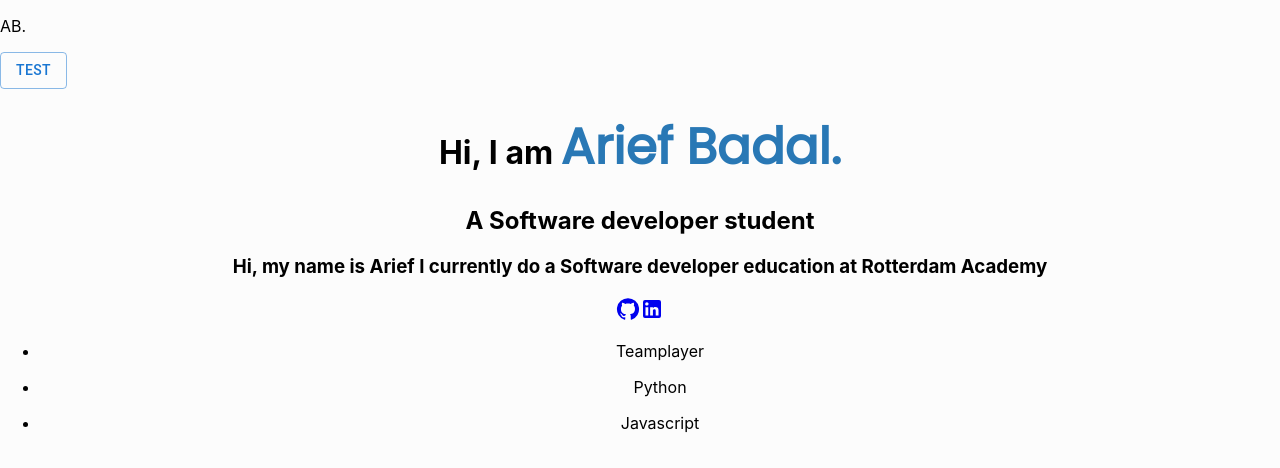
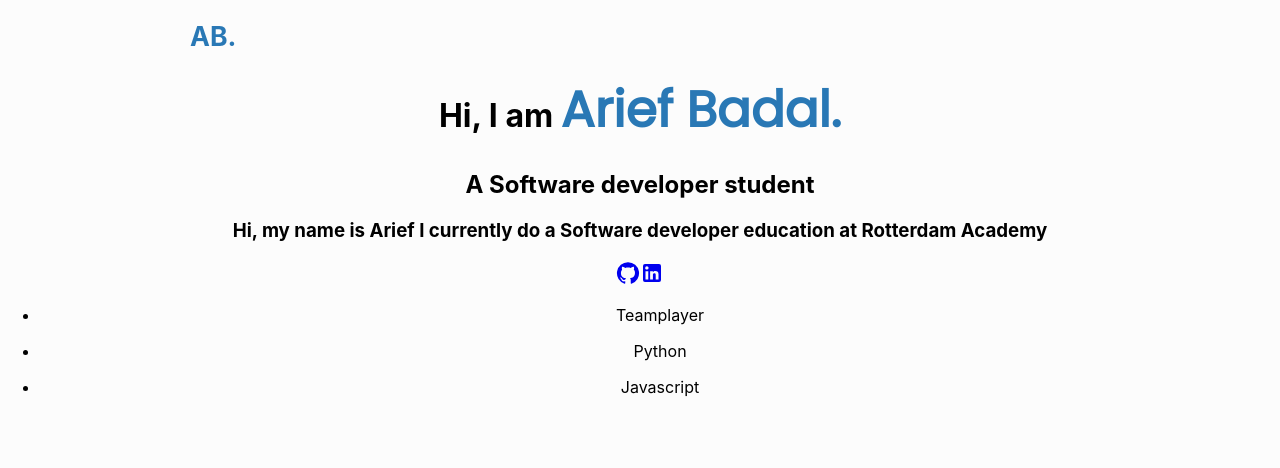
Before and after one commit to AriefBadal23/portofolio-website, a React (Create React App) app: page / in a window 1280 px wide. Shown: the top 468 px of the page. Built offline with nearby package versions, Linux system fonts and the light colour scheme.

Commit message:
Add header component

```diff
--- /dev/null
+++ b/src/components/header/header.css
@@ -0,0 +1,6 @@
+.header-title{
+    color: #2978b5;
+    margin-left: 190px;
+    margin-top: 20px;
+    font-size: 20pt;
+}
--- a/src/components/header/header.js
+++ b/src/components/header/header.js
@@ -1,15 +1,10 @@
-import { Button } from '@mui/material';
-import GitHubIcon from '@mui/icons-material/GitHub';
-import {header} from '../portofolio'
-
+import './header.css';
+import { header } from '../portofolio';
 function Header() {
-    const {homepage, title} = header
-    return (
-        <div>
-        <p>{title}</p>
-        <Button variant='outlined'>Test</Button>
-        </div>
-     );
+  const { homepage, title } = header;
+  return (
+    <h1 className='header-title'>{title}</h1 >
+  );
 }
-
+;
 export default Header;
```
